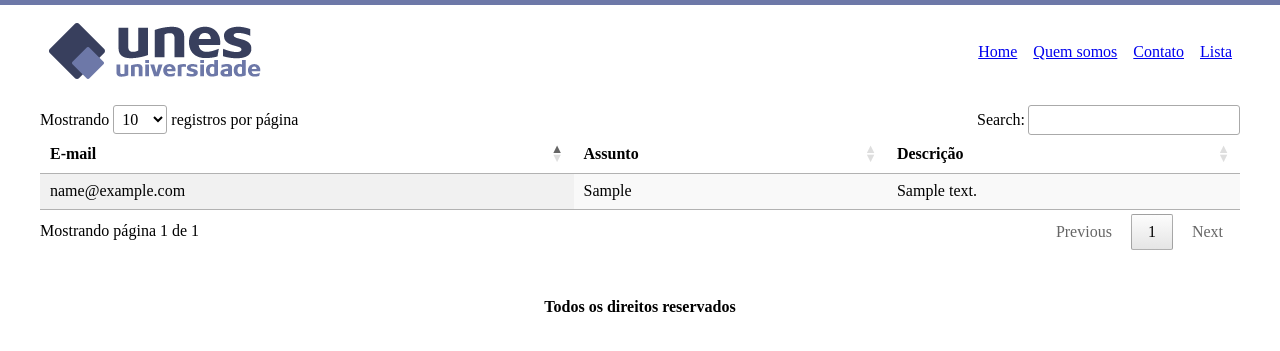
After one commit to iagocpv/unes, a Flask app: page /users in a window 1280 px wide. The commit adds this page. Shown: the top 351 px of the page. Run offline with Flask 3, Linux system fonts and the light colour scheme; tables that the repository leaves empty or names only in its code hold one stand-in row (values such as "Sample post"); parts of the project's set-up code (start-up, migrations or seed data) failed here and were passed over; some libraries are stand-ins or nearby versions.

Commit message:
desafio 3

```diff
--- /dev/null
+++ b/app.py
@@ -0,0 +1,64 @@
+from flask import Flask, render_template, request, redirect, url_for
+from flask_mysqldb import MySQL
+
+app = Flask(__name__)
+
+app.config['MYSQL_HOST'] = "localhost"
+app.config['MYSQL_USER'] = "root"
+app.config['MYSQL_PASSWORD'] = "admin"
+mysql = MySQL(app)
+
+with app.app_context():
+    con = mysql.connect
+    cursor = con.cursor()
+    cursor.execute('''
+            CREATE DATABASE IF NOT EXISTS unes;
+            USE unes;
+            CREATE TABLE IF NOT EXISTS contatos (
+                id INT AUTO_INCREMENT PRIMARY KEY,
+                email VARCHAR(40),
+                assunto VARCHAR(20),
+                descricao VARCHAR(50)
+            );
+    ''')
+    cursor.close()
+
+app.config["MYSQL_DB"] = "unes"
+
+
+@app.route('/')
+def home():
+    return render_template("home.html", title="Home", bg="class=bg-1")
+
+@app.route('/quemsomos')
+def quem_somos():
+    return render_template("quem somos.html", title="Quem Somos", bg="class=bg-2")
+
+@app.route('/contato', methods=["GET", "POST"] )
+def contato():
+    if request.method == "POST":
+        email = request.form["email"]
+        assunto = request.form["assunto"]
+        descricao = request.form["descricao"]
+        con = mysql.connection
+        cur = con.cursor()
+        cur.execute("INSERT INTO contatos(email, assunto, descricao)VALUES(%s, %s, %s)", (email, assunto, descricao))
+        mysql.connection.commit()
+        cur.close()
+        return redirect(url_for('contato'))
+    return render_template("contato.html", title="Contato", bg="class=bg-2")
+
+@app.route('/users')
+def users():
+    con = mysql.connection
+    cur = con.cursor()
+    users = cur.execute("SELECT * FROM contatos")
+    userDetails = []
+    if users > 0:
+        userDetails = cur.fetchall()
+    cur.close()
+    print(userDetails)
+    return render_template("users.html", title="Usuários", bg="class=bg-2", userDetails=userDetails)
+
+if __name__ == "__main__":
+    app.run(debug=True)
--- a/static/main.css
+++ b/static/main.css
@@ -10,9 +10,21 @@
 }
 header {
     display: flex;
+    align-items: center;
+    margin: 1.35em 0;
     justify-content: space-between;
-    align-items: center;
-    margin: 1.35em;
+    padding: 0 0.5em;
+}
+header > * {
+    flex-shrink: 1;
+}
+.logo img {
+    width: 100%;
+    height: auto;
+}
+nav {
+    display: flex;
+    justify-content: flex-end;
 }
 nav ul {
     display: flex;
--- a/templates/base.html
+++ b/templates/base.html
@@ -7,6 +7,7 @@
     <title>{{ title }}</title>
     <link rel="stylesheet" href="../static/normalize.css">
     <link rel="stylesheet" href="../static/main.css">
+    <link rel="stylesheet" type="text/css" href="https://cdn.datatables.net/1.11.3/css/jquery.dataTables.css">
 </head>
 <body {{ bg }}>
     <div class="wrapper">
@@ -17,6 +18,7 @@
                     <li><a href="/">Home</a></li>
                     <li><a href="/quemsomos">Quem somos</a></li>
                     <li><a href="/contato">Contato</a></li>
+                    <li><a href="/users">Lista</a></li>
                 </ul>
             </nav>
         </header>
--- /dev/null
+++ b/templates/users.html
@@ -0,0 +1,57 @@
+{% extends 'base.html' %}
+
+{% block main %}
+<table id="users" class="display">
+    <thead>
+        <tr>
+            <th>E-mail</th>
+            <th>Assunto</th>
+            <th>Descrição</th>
+        </tr>
+    </thead>
+    {% for user in userDetails %}
+    <tbody>
+        <tr>
+            <td>{{user[1]}}</td>
+            <td>{{user[2]}}</td>
+            <td>{{user[3]}}</td>
+        </tr>
+    </tbody>
+    {% endfor %}
+</table>
+
+
+
+<script type="text/javascript" charset="utf8" src="https://cdn.datatables.net/1.11.3/js/jquery.dataTables.js"></script>
+
+<script src="https://code.jquery.com/jquery-3.5.1.js"></script>
+<script src="https://cdn.datatables.net/1.11.3/js/jquery.dataTables.min.js"></script>
+
+  <script>
+  $(document).ready(function(){
+      $('#users').DataTable({
+        	"language": {
+                "lengthMenu": "Mostrando _MENU_ registros por página",
+                "zeroRecords": "Nada encontrado",
+                "info": "Mostrando página _PAGE_ de _PAGES_",
+                "infoEmpty": "Nenhum registro disponível",
+                "infoFiltered": "(filtrado de _MAX_ registros no total)"
+            }
+        });
+  });
+  </script>
+  <script>
+     $(document).ready(function() {
+    $('#example').DataTable( {
+        "ajax": "data/objects.txt",
+        "columns": [
+            { "data": "email" },
+            { "data": "assunto" },
+            { "data": "descricao" }
+            ]
+        } );
+    } );
+    </script>
+</body>
+</html>
+{% endblock %}
```
Also changed, not shown: templates/contato.html (+4 -4 lines), unes.py (deleted, +0 -16 lines), 1 other file.
